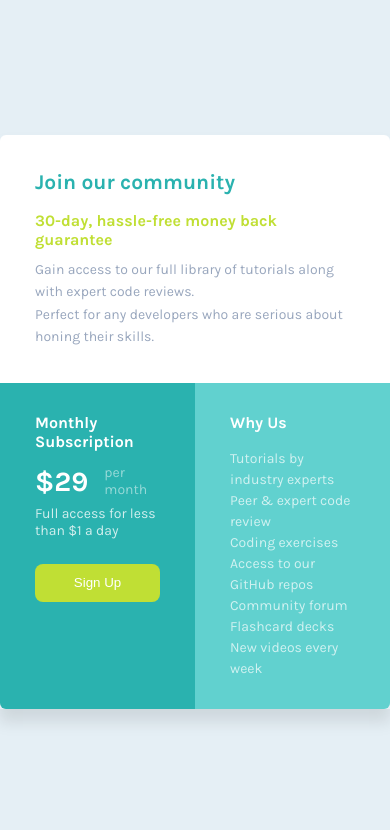
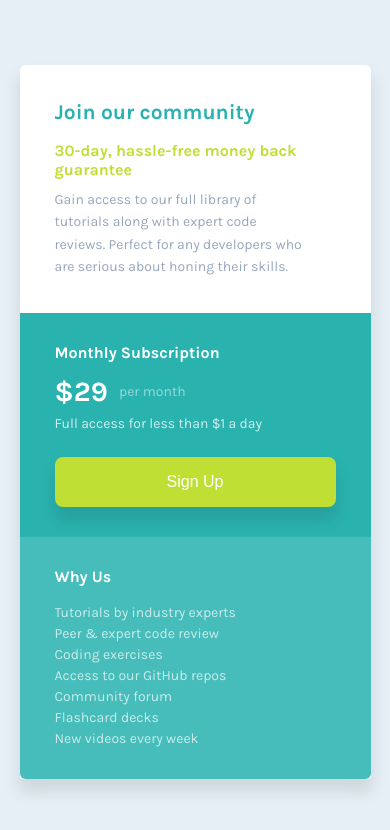
Before and after one commit to geekSamarth/single-price-grid-component, a plain HTML site: page index.html in a window 390 px wide. Drawn offline with Linux system fonts and the light colour scheme.

Commit message:
responsive style added

```diff
--- a/index.html
+++ b/index.html
@@ -28,9 +28,7 @@
           <h4>30-day, hassle-free money back guarantee</h4>
           <p>
             Gain access to our full library of tutorials along with expert code
-            reviews.
-          </p>
-          <p>Perfect for any developers who are serious about honing
+            reviews. Perfect for any developers who are serious about honing
             their skills.</p>
         </section>
         <section class="subscription">
--- a/style.css
+++ b/style.css
@@ -3,6 +3,7 @@
     margin: 0;
     padding: 0;
     box-sizing: border-box;
+    overflow-x: hidden;
 }
 
 /* defining varibles that will use thoroughly */
@@ -10,7 +11,7 @@
 :root{
     --white:hsl(0,0%,100%);
     --cyan:hsl(179, 62%, 43%);
-    --light-cyan:rgb(97, 209, 207);
+    --light-cyan:rgb(71, 189, 187);
     --bright-yellow:hsl(71, 73%, 54%);
     --light-gray:hsl(204, 43%, 93%);
     --grayish-blue:hsl(218, 22%, 67%);
@@ -22,6 +23,7 @@ body{
     align-items: center;
     background-color: var(--light-gray);
     font-family: 'Karla', 'sans-serif';
+    overflow-x: hidden;
 }
 .container{
     max-width: 600px;
@@ -51,6 +53,7 @@ body{
     font-weight: 400;
     line-height: 1.6;
     color: var(--grayish-blue);
+    margin-right: 25px;
 }
 .subscription{
     padding: 30px 35px;
@@ -71,7 +74,7 @@ body{
 .subscription .pricing span{
     font-size: 28px;
     color: var(--white);
-    margin-right: 1rem;
+    margin-right: 0.7rem;
     font-weight: 700;
 }
 .subscription p{
@@ -89,12 +92,14 @@ body{
 .subscription button{
     width: 100%;
     display: block;
-    padding: 0.7rem 0;
+    padding: 0.8rem 0;
     background-color: var(--bright-yellow);
     color: var(--white);
     border-radius: 8px;
     border: none;
     cursor: pointer;
+    outline: none;
+    box-shadow: 0px 12px 15px 1px rgba(0,0,0,0.1);
 }
 .about{
     padding: 30px 35px;
@@ -112,3 +117,23 @@ body{
     line-height: 1.5;
     opacity: 0.70;
 }
+
+@media screen and (max-width:540px){
+    .container{
+        grid-template-columns: 1fr;
+        width: 90%;
+        margin: 40px 0;
+    }
+
+    .subscription{
+        grid-column: 1/4;
+        border-radius: 0;
+    }
+    .subscription button{
+        padding: 1rem 0;
+        font-size: 16px;
+    }
+    .about{
+        border-radius: 0 0 6px 6px;
+    }
+}
```
